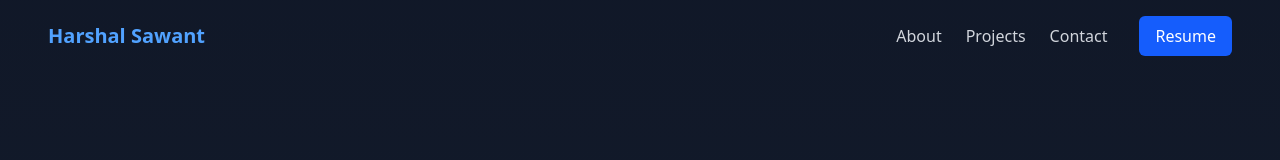
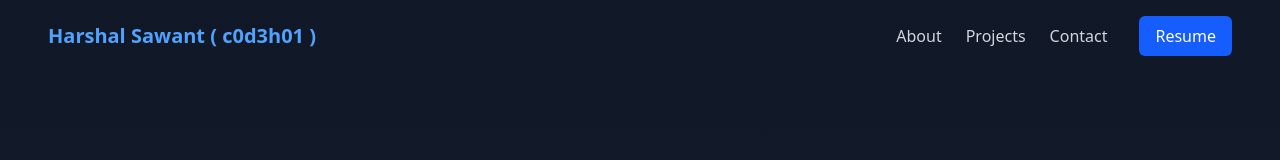
Before and after one commit to c0d3h01/c0d3h01.org, a React (Vite) app: page / in a window 1280 px wide. Shown: the top 160 px of the page. Built offline with nearby package versions, Linux system fonts and the light colour scheme.

Commit message:
fix(Header): update header name to include username

```diff
--- a/src/components/Header.tsx
+++ b/src/components/Header.tsx
@@ -25,7 +25,7 @@ const Header: React.FC = () => {
         href="/"
         className="text-xl font-bold text-blue-400 hover:text-blue-300 transition-colors duration-200"
       >
-        Harshal Sawant
+        Harshal Sawant ( c0d3h01 )
       </a>
 
       {/* Desktop Navigation */}
```
